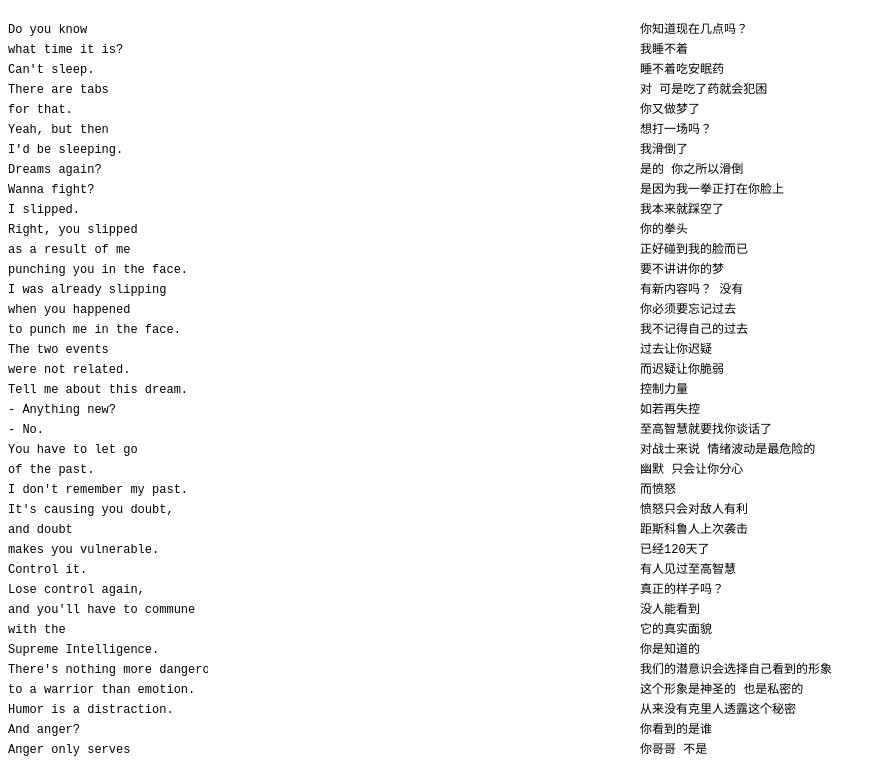
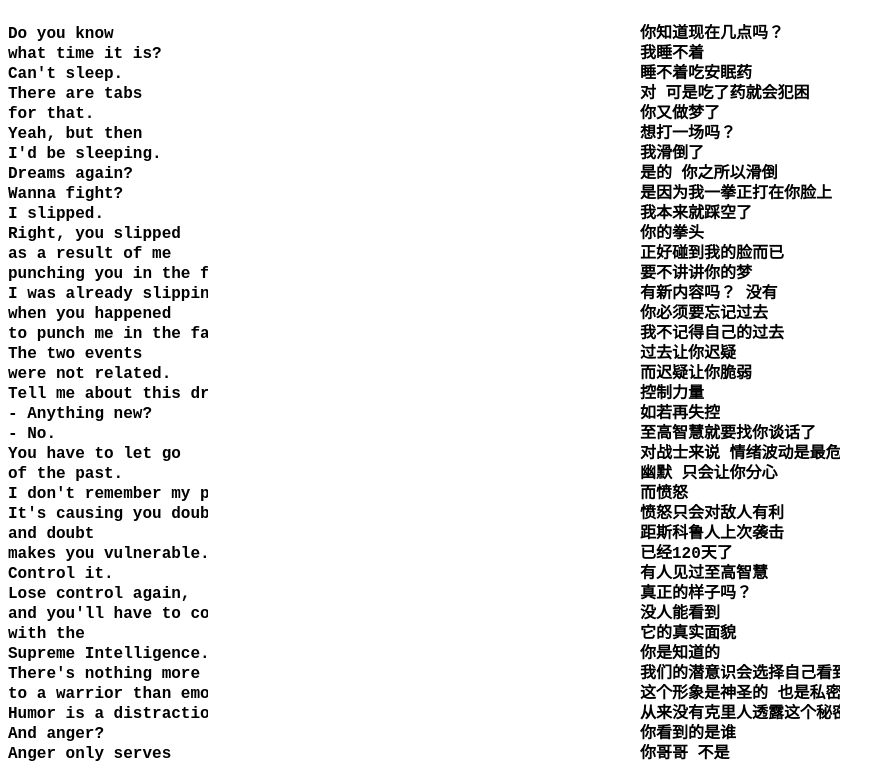
Before and after one commit to trumangift/bitcoinaddress-top-100-change-report, a website: page dist/CaptainMarvel.html in a window 1280 px wide. Shown: the top 762 px of the page, without its empty margins (0-895 px from the left). Drawn offline with Linux system fonts and the light colour scheme.

Commit message:
样式调整

```diff
--- a/dist/CaptainMarvel.html
+++ b/dist/CaptainMarvel.html
@@ -8,15 +8,18 @@
     body {
         line-height: 20px;
         text-align: left;
-        font-size: 12px;
+        font-size: 16px;
+        font-weight: bolder;
     }
     .wrapper {
         display: flex;
     }
+    pre {
+        height: 900px;
+        overflow: scroll;
+    }
     pre:first-child {
-        display: inline-block;
         width: 200px;
-        overflow: scroll;
     }
     .english {
         flex-grow: 1;
```
